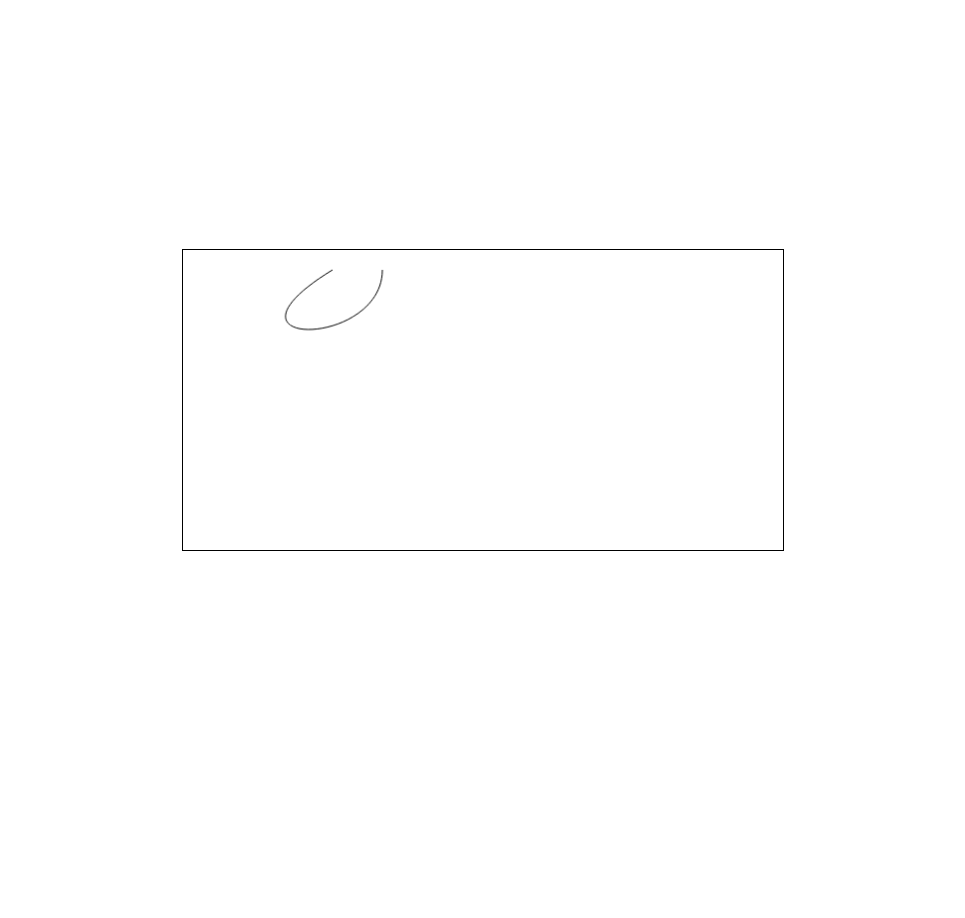
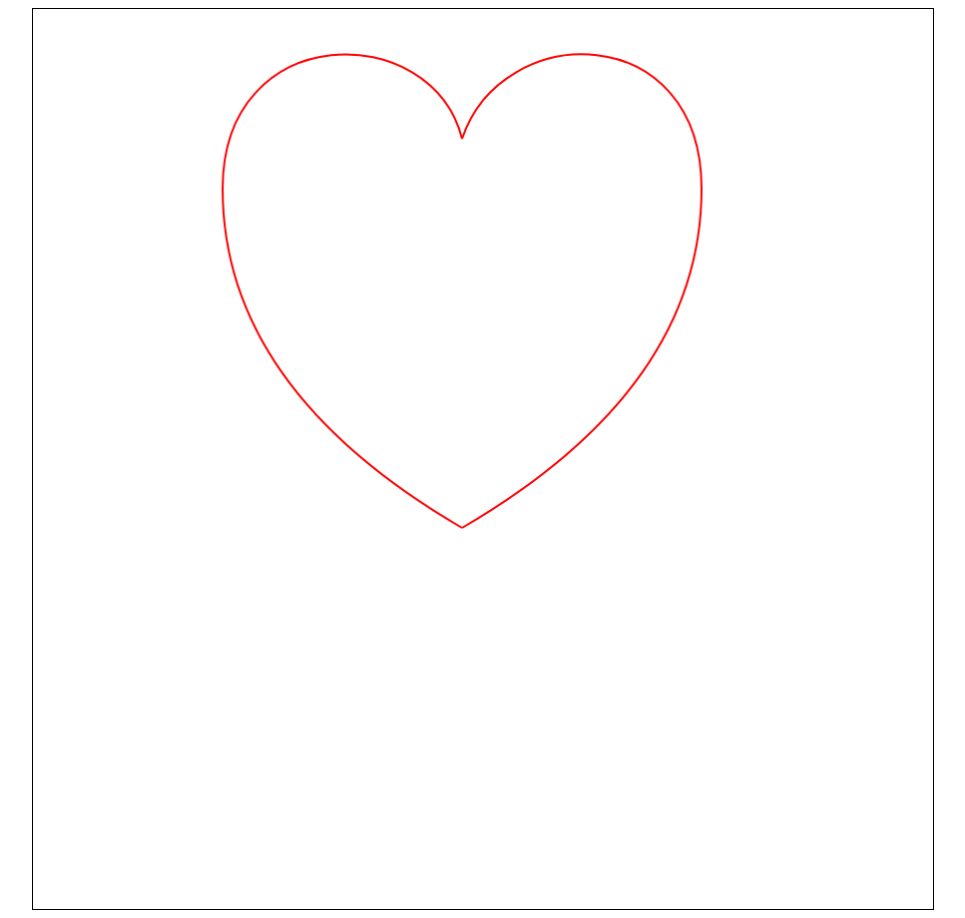
Before and after one commit to dkplass/Canvas-Practice, a plain HTML site: page index.html in a window 1280 px wide. Shown: the whole page, without its empty margins (157-1122 px from the left). Before the commit the page ends 800 px from the top, so only its background shows below. Drawn offline with Linux system fonts and the light colour scheme.

Commit message:
draw heart

```diff
--- /dev/null
+++ b/LabSession/Draw Complex Shapes/draw heart/canvas.js
@@ -0,0 +1,37 @@
+window.onload = function () {
+    // define
+    const canvas = document.getElementById("canvas");
+
+    const width = canvas.offsetWidth;
+    const height = canvas.offsetHeight;
+
+    canvas.width = width;
+    canvas.height = height;
+
+    const context = canvas.getContext("2d");
+
+    // -- draw start --
+    drawBezierCurve(430, 130, 470, 10, 670, 10, 670, 180);
+    drawQuadraticCurve(670, 180, 670, 380, 430, 520);
+    drawBezierCurve(430, 130, 400, 10, 190, 10, 190, 180);
+    drawQuadraticCurve(190, 180, 190, 380 ,430, 520);
+    // -- draw end --
+
+    function drawBezierCurve(startX, startY, controlPointX1, controlPointY1, controlPointX2, controlPointY2, endX, endY, strokeColor, lineWidth) {
+        context.strokeStyle = strokeColor || "#ff0000";
+        context.lineWidth = lineWidth || 2;
+        context.beginPath();
+        context.moveTo(startX, startY);
+        context.bezierCurveTo(controlPointX1, controlPointY1, controlPointX2, controlPointY2, endX, endY);
+        context.stroke();
+    }
+
+    function drawQuadraticCurve(startX, startY, controlPointX, controlPointY, endX, endY, strokeColor, lineWidth) {
+        context.strokeStyle = strokeColor || "#ff0000";
+        context.lineWidth = lineWidth || 2;
+        context.beginPath();
+        context.moveTo(startX, startY);
+        context.quadraticCurveTo(controlPointX, controlPointY, endX, endY);
+        context.stroke();
+    }
+}
--- a/index.html
+++ b/index.html
@@ -9,6 +9,6 @@
         <canvas id="canvas">
             fallback message if not support canvas
         </canvas>
-        <script src="9. bezier curve/canvas.js"></script>
+        <script src="LabSession/Draw Complex Shapes/draw heart/canvas.js"></script>
     </body>
 </html>
--- a/style.css
+++ b/style.css
@@ -6,6 +6,6 @@ body {
 
 #canvas {
     border: 1px solid black;
-    width: 600px;
-    height: 300px;
+    width: 900px;
+    height: 900px;
 }
```
